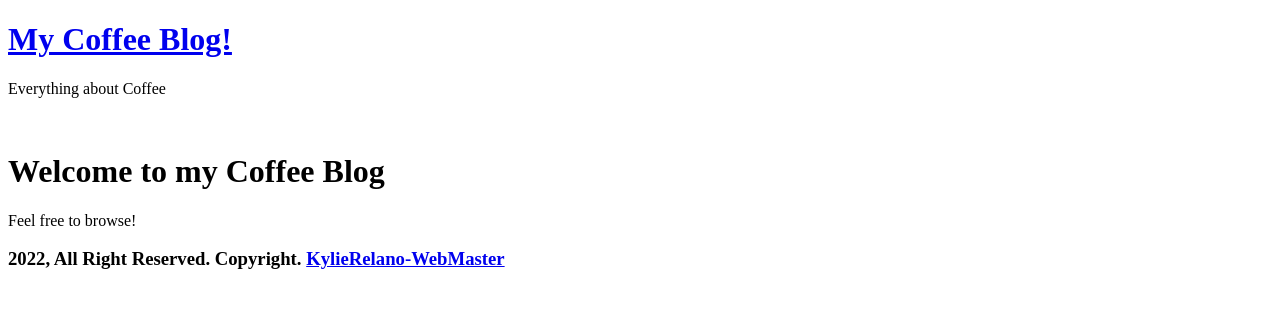
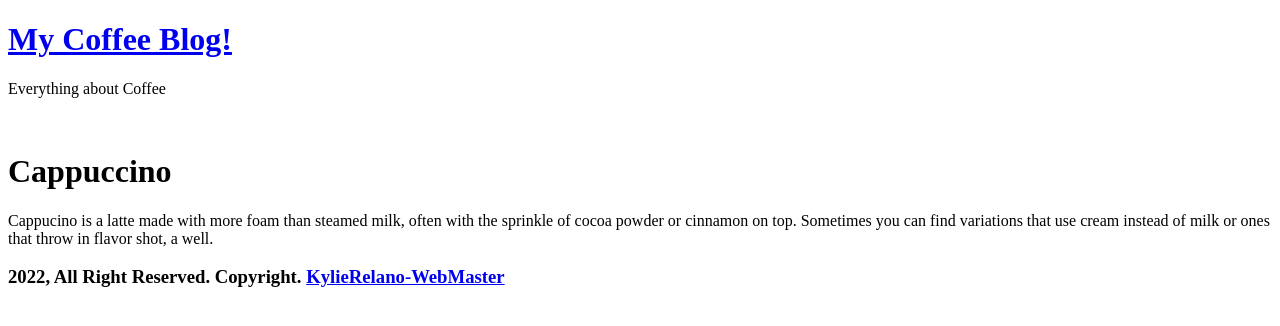
Before and after one commit to kylierelano/MyBlogSite, a plain HTML site: page index.html in a window 1280 px wide. Drawn offline with Linux system fonts and the light colour scheme.

Commit message:
first content added

```diff
--- a/index.html
+++ b/index.html
@@ -8,8 +8,9 @@
 	<p> Everything about Coffee </p>
 	<br/>
 
-	<h1> Welcome to my Coffee Blog</h1>
-	<p> Feel free to browse! </p>
+	<h1> Cappuccino </h1>
+	<p> Cappucino is a latte made with more foam than steamed milk, often with the sprinkle of cocoa powder or cinnamon on top. Sometimes you can find variations that use cream instead of milk or ones that throw in flavor shot, a well. </p>
+
 
 	<h3> 2022, All Right Reserved. Copyright. <a href="#"> KylieRelano-WebMaster </a> </h3>
 </body>
```
